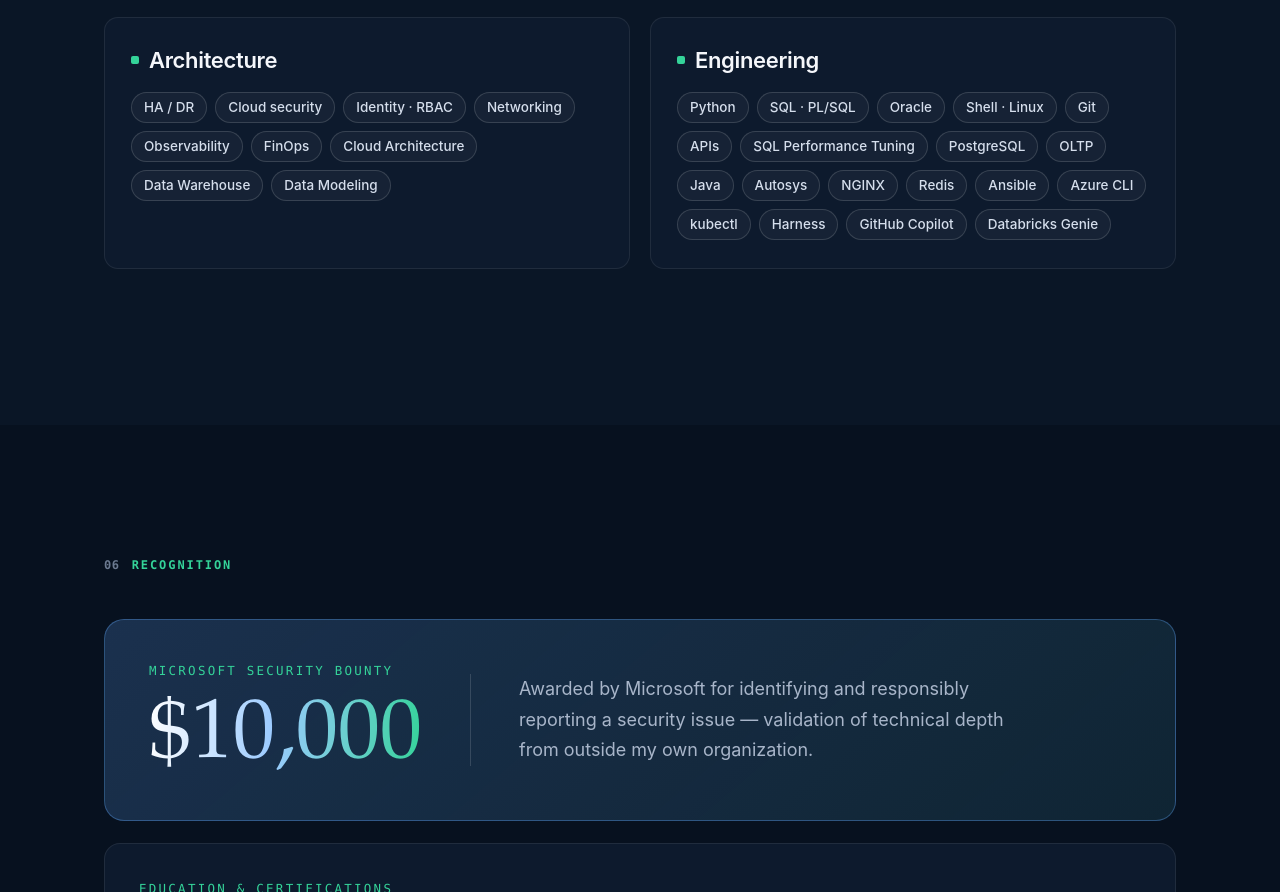
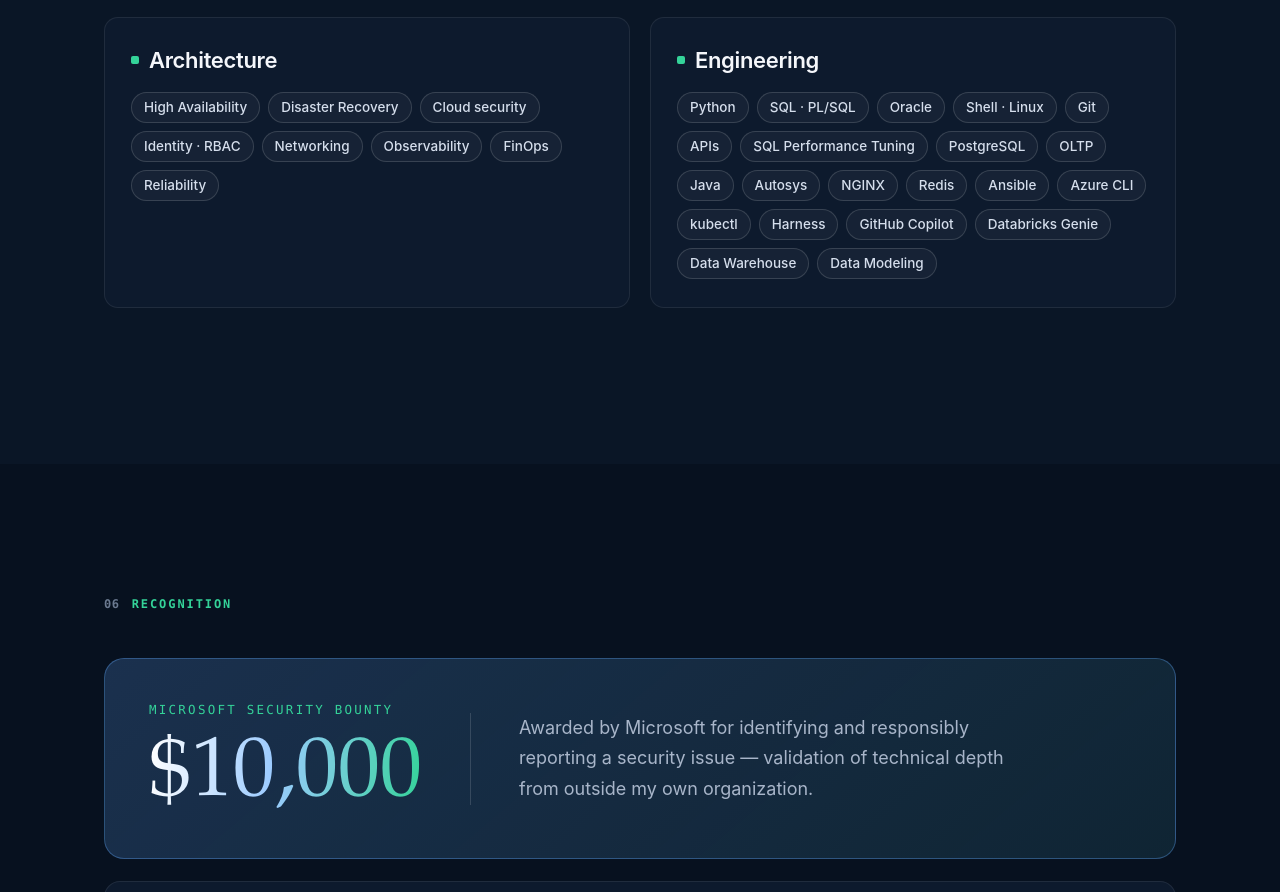
Before and after one commit to viveksworld/viveksworld.github.io, a plain HTML site: page index.html in a window 1280 px wide. Shown: the part 6528-7420 px from the top of the page. Drawn offline with Linux system fonts and the light colour scheme.

Commit message:
Update V3: move Data Modeling and Data Warehouse chips to Engineering; split HA/DR into High Availability and Disaster Recovery; add Reliability; remove Cloud Architecture chip

```diff
--- a/index.html
+++ b/index.html
@@ -896,15 +896,14 @@
             <article class="tech-card reveal">
               <h3>Architecture</h3>
               <div class="chip-list">
-                <span class="chip">HA / DR</span>
+                <span class="chip">High Availability</span>
+                <span class="chip">Disaster Recovery</span>
                 <span class="chip">Cloud security</span>
                 <span class="chip">Identity · RBAC</span>
                 <span class="chip">Networking</span>
                 <span class="chip">Observability</span>
                 <span class="chip">FinOps</span>
-                <span class="chip">Cloud Architecture</span>
-                <span class="chip">Data Warehouse</span>
-                <span class="chip">Data Modeling</span>
+                <span class="chip">Reliability</span>
               </div>
             </article>
             <article class="tech-card reveal">
@@ -929,6 +928,8 @@
                 <span class="chip">Harness</span>
                 <span class="chip">GitHub Copilot</span>
                 <span class="chip">Databricks Genie</span>
+                <span class="chip">Data Warehouse</span>
+                <span class="chip">Data Modeling</span>
               </div>
             </article>
           </div>
```
